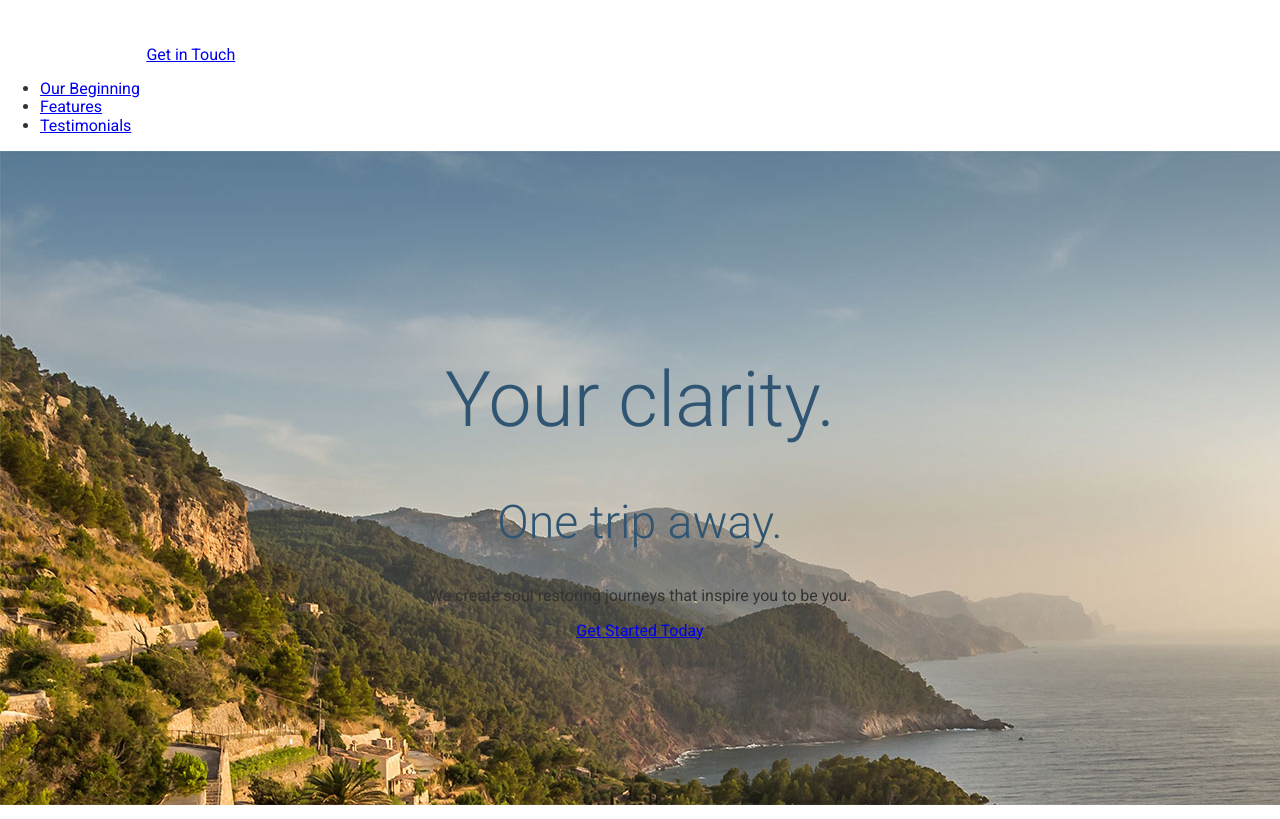
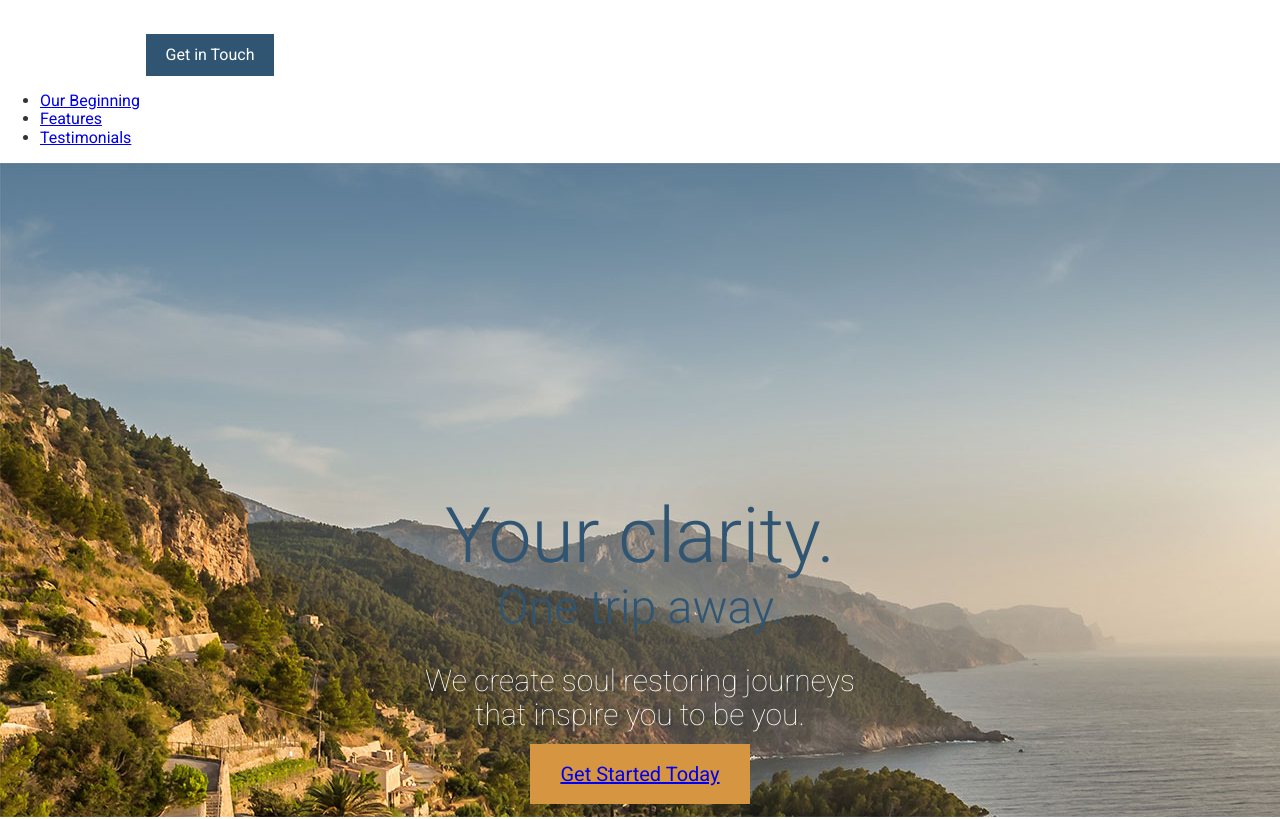
Before and after one commit to chisumo2016/builld-travel-site, a website: page app/index.html in a window 1280 px wide. Shown: the top 819 px of the page. Drawn offline with Linux system fonts and the light colour scheme.

Commit message:
Two Blocks implementation

```diff
--- /dev/null
+++ b/app/assets/styles/base/_variables.css
@@ -0,0 +1,4 @@
+
+$mainBlue: #2F5572;
+
+$mainOrange: #D59541;
--- /dev/null
+++ b/app/assets/styles/modules/_btn.css
@@ -0,0 +1,17 @@
+
+.btn{
+    background-color: $mainBlue;
+    color: #FFFFFF;
+    text-decoration: none;
+    padding: .75rem 1.2rem;
+    display: inline-block;
+
+    &--orange{
+         background-color: $mainOrange;
+     }
+
+     &--large{
+        font-size: 1.25rem;
+          padding: 1.1rem 1.9rem;
+      }
+}
--- a/app/assets/styles/modules/_large-hero.css
+++ b/app/assets/styles/modules/_large-hero.css
@@ -4,7 +4,7 @@
 &__text-content{
     position: absolute;
     top:    50%;
-    transform: translateY(-50%);
+
     left:   0;
     width: 100%;
     text-align: center;
@@ -12,13 +12,24 @@
   }
  &__text-title{
       font-weight: 300;
-      color: #2F5572;
+      color: $mainBlue;
       font-size: 4.8rem;
+      margin:0;
   }
 
 &__text-subtitle{
     font-weight: 300;
-    color: #2F5572;
+    color: $mainBlue;
     font-size: 2.9rem;
+     margin:0;
+  }
+ &__description{
+    color: #FFF;
+    font-size: 1.875rem;
+    font-weight:100;
+    text-shadow: 2px 2px 0 rgba(0,0,0,.1);
+    max-width:30rem;
+    margin-left:auto;
+    margin-right:auto;
   }
 }
--- a/app/assets/styles/styles.css
+++ b/app/assets/styles/styles.css
@@ -3,5 +3,7 @@
 /*@Import CSS*/
 @import "normalize.css";
 @import "base/_global.css";
+@import "base/_variables.css";
 
 @import "modules/_large-hero.css";
+@import "modules/_btn.css";
--- a/app/index.html
+++ b/app/index.html
@@ -12,7 +12,7 @@
 <body>
   <header>
     <img src="assets/images/icons/clear-view-escapes.svg">
-    <a href="#">Get in Touch</a>
+    <a href="#" class="btn">Get in Touch</a>
     <nav>
       <ul>
         <li><a href="#our-beginning">Our Beginning</a></li>
@@ -27,8 +27,8 @@
     <div class="large-hero__text-content">
       <h1 class="large-hero__text-title">Your clarity.</h1>
       <h2 class="large-hero__text-subtitle">One trip away.</h2>
-      <p>We create soul restoring journeys that inspire you to be you.</p>
-      <p><a href="#">Get Started Today</a></p>
+      <p class="large-hero__description">We create soul restoring journeys that inspire you to be you.</p>
+      <p><a href="#" class="btn--orange btn--large">Get Started Today</a></p>
     </div>
   </div>
 
@@ -85,7 +85,7 @@
   </div>
 
   <footer>
-    <p>Copyright &copy; 2016 Clear View Escapes. All rights reserved. <a href="#">Get in Touch</a></p>
+    <p>Copyright &copy; 2016 Clear View Escapes. All rights reserved. <a href="#" class="btn btn--orange">Get in Touch</a></p>
   </footer>
 </body>
 </html>
--- a/app/temp/styles/styles.css
+++ b/app/temp/styles/styles.css
@@ -292,8 +292,7 @@ img{
 .large-hero__text-content{
     position: absolute;
     top:    50%;
-    -webkit-transform: translateY(-50%);
-            transform: translateY(-50%);
+
     left:   0;
     width: 100%;
     text-align: center;
@@ -303,9 +302,34 @@ img{
       font-weight: 300;
       color: #2F5572;
       font-size: 4.8rem;
+      margin:0;
   }
 .large-hero__text-subtitle{
     font-weight: 300;
     color: #2F5572;
     font-size: 2.9rem;
+     margin:0;
   }
+.large-hero__description{
+    color: #FFF;
+    font-size: 1.875rem;
+    font-weight:100;
+    text-shadow: 2px 2px 0 rgba(0,0,0,.1);
+    max-width:30rem;
+    margin-left:auto;
+    margin-right:auto;
+  }
+.btn{
+    background-color: #2F5572;
+    color: #FFFFFF;
+    text-decoration: none;
+    padding: .75rem 1.2rem;
+    display: inline-block;
+}
+.btn--orange{
+         background-color: #D59541;
+     }
+.btn--large{
+        font-size: 1.25rem;
+          padding: 1.1rem 1.9rem;
+      }
```
